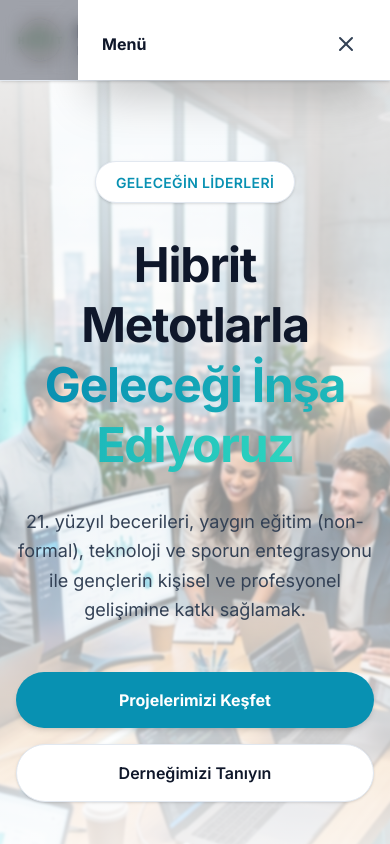
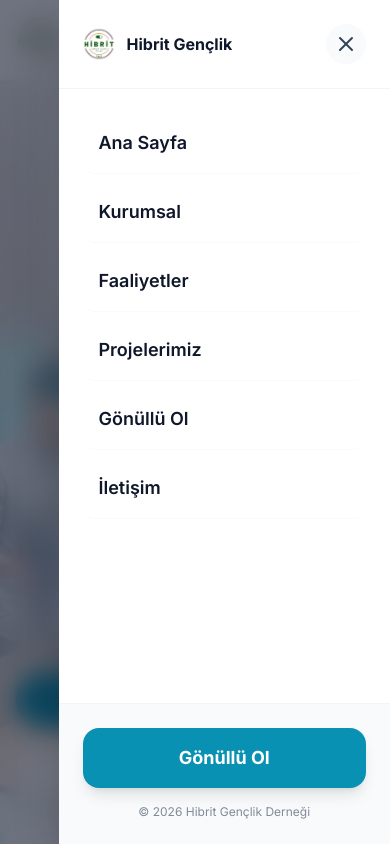
Before and after one commit to YusufBugraTANAY/hibrit_genclik_web, an Astro site: page / in a window 390 px wide. Both pictures are taken after a click on the button 362 px from the left and 40 px from the top of the page. Shown: the top 844 px of the page. Built offline with nearby package versions, Linux system fonts and the light colour scheme; Astro itself is replaced by a stand-in of ours.

Commit message:
Mobil menü kapsayıcı dışına çıkarıldı ve geliştirildi

```diff
--- a/src/components/Navbar.astro
+++ b/src/components/Navbar.astro
@@ -85,28 +85,32 @@ if (lang === 'tr') {
       </div>
     </div>
   </div>
+</header>
 
-  <!-- Mobile Menu Drawer -->
-  <div id="mobile-menu-overlay" class="fixed inset-0 bg-slate-900/40 backdrop-blur-sm z-[100] hidden md:hidden opacity-0 transition-opacity duration-300"></div>
+<!-- Mobile Menu Drawer (Outside Header to bypass stacking context) -->
+<div id="mobile-menu-overlay" class="fixed inset-0 bg-slate-900/60 backdrop-blur-md z-[9998] hidden opacity-0 transition-opacity duration-300"></div>
 
-  <div id="mobile-menu-drawer" class="fixed inset-y-0 right-0 w-[80%] max-w-sm bg-white z-[110] hidden md:hidden transform translate-x-full transition-transform duration-300 shadow-2xl overflow-y-auto">
+<div id="mobile-menu-drawer" class="fixed inset-y-0 right-0 w-[85%] max-w-sm bg-white z-[9999] hidden transform translate-x-full transition-transform duration-300 shadow-2xl overflow-y-auto">
   <div class="flex flex-col h-full">
     <!-- Drawer Header -->
-      <div class="flex items-center justify-between p-6 border-b border-slate-100">
-        <span class="font-bold text-slate-deep">Menü</span>
-        <button id="mobile-menu-close" class="p-2 text-slate-text hover:text-primary transition-colors">
+    <div class="flex items-center justify-between p-6 border-b border-slate-100 bg-white sticky top-0 z-10">
+      <div class="flex items-center gap-3">
+        <img src="/images/logo.jpg" alt="Logo" class="h-8 w-auto rounded" />
+        <span class="font-bold text-slate-deep">Hibrit Gençlik</span>
+      </div>
+      <button id="mobile-menu-close" class="p-2 text-slate-text hover:text-primary transition-colors bg-slate-50 rounded-full">
         <svg xmlns="http://www.w3.org/2000/svg" width="24" height="24" viewBox="0 0 24 24" fill="none" stroke="currentColor" stroke-width="2" stroke-linecap="round" stroke-linejoin="round"><line x1="18" x2="6" y1="6" y2="18"/><line x1="6" x2="18" y1="6" y2="18"/></svg>
       </button>
     </div>
 
     <!-- Drawer Content -->
     <div class="flex-grow p-6">
-        <ul class="flex flex-col gap-4">
+      <ul class="flex flex-col gap-2">
         {navItems.map(item => (
           <li>
             <a
               href={item.href}
-                class="text-lg font-semibold text-slate-deep hover:text-primary transition-colors block py-3 border-b border-slate-50"
+              class="text-lg font-semibold text-slate-deep hover:text-primary hover:bg-slate-50 transition-all block px-4 py-4 rounded-xl border-b border-slate-50"
             >
               {item.label}
             </a>
@@ -116,56 +120,58 @@ if (lang === 'tr') {
     </div>
 
     <!-- Drawer Footer -->
-      <div class="p-6 border-t border-slate-100 bg-slate-50">
-        <a href={translatePath('/gonulluluk/')} class="block w-full bg-primary text-white text-center py-4 rounded-xl font-bold shadow-lg transform active:scale-95 transition-all">
+    <div class="p-6 border-t border-slate-100 bg-slate-50 mt-auto">
+      <a href={translatePath('/gonulluluk/')} class="block w-full bg-primary text-white text-center py-4 rounded-2xl font-bold text-lg shadow-lg active:scale-95 transition-all">
         {t('nav.volunteer')}
       </a>
+      <p class="text-center text-xs text-slate-text mt-4 opacity-60">© 2026 Hibrit Gençlik Derneği</p>
     </div>
   </div>
 </div>
-</header>
 
 <script>
+  // Script logic remains same but ensuring it targets the new elements
+  const setupMenu = () => {
     const toggleBtn = document.getElementById('mobile-menu-toggle');
     const closeBtn = document.getElementById('mobile-menu-close');
     const overlay = document.getElementById('mobile-menu-overlay');
     const drawer = document.getElementById('mobile-menu-drawer');
 
+    if (!toggleBtn || !closeBtn || !overlay || !drawer) return;
+
     function openMenu() {
-    if (!overlay || !drawer) return;
       overlay.classList.remove('hidden');
       drawer.classList.remove('hidden');
+      document.body.style.overflow = 'hidden';
       setTimeout(() => {
         overlay.classList.add('opacity-100');
         drawer.classList.remove('translate-x-full');
       }, 10);
-    document.body.style.overflow = 'hidden';
     }
 
     function closeMenu() {
-    if (!overlay || !drawer) return;
       overlay.classList.remove('opacity-100');
       drawer.classList.add('translate-x-full');
+      document.body.style.overflow = '';
       setTimeout(() => {
         overlay.classList.add('hidden');
         drawer.classList.add('hidden');
       }, 300);
-    document.body.style.overflow = '';
     }
 
-  if (toggleBtn && closeBtn && overlay && drawer) {
     toggleBtn.addEventListener('click', openMenu);
     closeBtn.addEventListener('click', closeMenu);
     overlay.addEventListener('click', closeMenu);
 
-    // Close menu on link click
     const menuLinks = drawer.querySelectorAll('a');
     menuLinks.forEach(link => {
       link.addEventListener('click', closeMenu);
     });
-  }
+  };
+
+  // Run on initial load
+  setupMenu();
+
+  // Also run on Astro page changes if needed
+  document.addEventListener('astro:page-load', setupMenu);
 </script>
-
-<style>
-  /* Optional: Smooth fade-in and slide-in already handled by Tailwind classes */
-</style>
```
Lines whose indentation alone changed are shown as unchanged.
